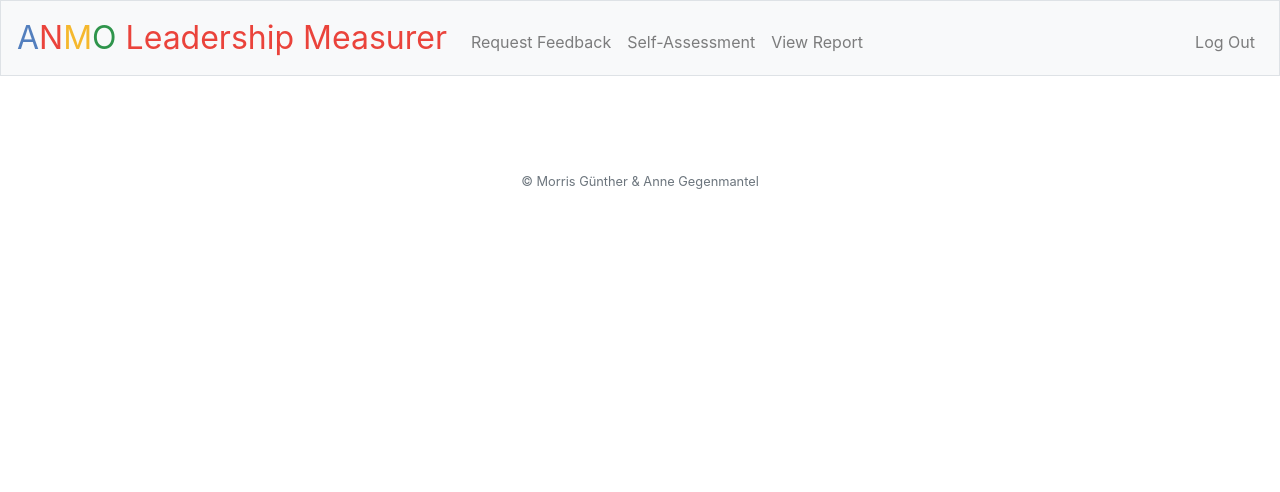
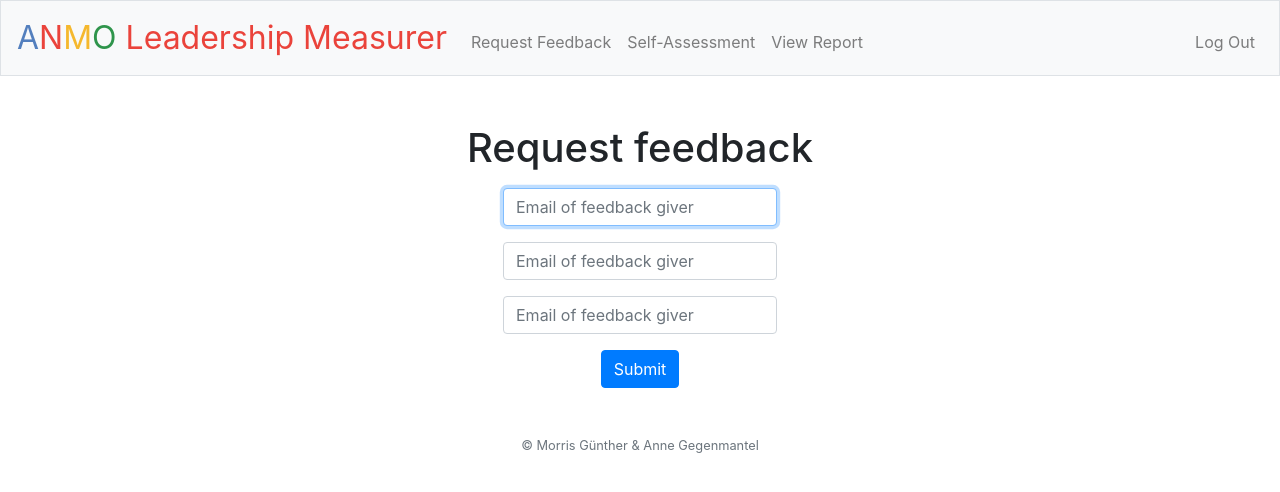
Before and after one commit to MorrisGunther/FINAL, a Flask app: page /manager_request_feedback in a window 1280 px wide. Shown: the top 492 px of the page. Run offline with Flask 2, Linux system fonts and the light colour scheme; a user stored in the database is signed in; parts of the project's set-up code (start-up, migrations or seed data) failed here and were passed over; some libraries are stand-ins or nearby versions.

Commit message:
added smtplib but without email MIME etc

```diff
--- a/application.py
+++ b/application.py
@@ -1,4 +1,8 @@
 import os
+import smtplib
+
+from email.MIMEMultipart import MIMEMultipart
+from email.MIMEText import MIMEText
 
 from cs50 import SQL
 from flask import Flask, flash, jsonify, redirect, render_template, request, session
@@ -162,8 +166,16 @@ def manager_request_feedback():
 
     # If the request method is POST, do the below
     if request.method == "POST":
-        print("hello")
-        # TODO MORRIS
+        #usign https://www.pythonforbeginners.com/code-snippets-source-code/using-python-to-send-email
+
+        server = smtplib.SMTP('smtp.gmail.com', 587)
+
+        #Next, log in to the server
+        server.login("youremailusername", "password")
+
+        #Send the mail
+        msg = "/nHere are your login credentials" # The /n separates the message from the headers
+        server.sendmail("you@gmail.com", "target@example.com", msg)
 
     # If the request method is GET, this renders the template "manager_request_feedback.html" via which the logged-in manager can ...
     else:
@@ -219,6 +231,8 @@ def manager_self_assessment():
         Q40 = request.form.get("Q40")
         Description = request.form.get("Description")
 
+        print(Q1)
+        print(manager_id)
         # insert the survey values into the table
         selfassessment = db.execute("INSERT INTO surveyanswers(manager_id, Q1, Q2, Q3, Q4, Q5, Q6, Q7, Q8, Q9, Q10, Q11, Q12, Q13, Q14, Q15, Q16, Q17, Q18, Q19, Q20, Q21, Q22, Q23, Q24, Q25, Q26, Q27, Q28, Q29, Q30, Q31, Q32, Q33, Q34, Q35, Q36, Q37, Q38, Q39, Q40, Description) VALUES (:manager_id, :Q1, :Q2, :Q3, :Q4, :Q5, :Q6, :Q7, :Q8, :Q9, :Q10, :Q11, :Q12, :Q13, :Q14, :Q15, :Q16, :Q17, :Q18, :Q19, :Q20, :Q21, :Q22, :Q23, :Q24, :Q25, :Q26, :Q27, :Q28, :Q29, :Q30, :Q31, :Q32, :Q33, :Q34, :Q35, :Q36, :Q37, :Q38, :Q39, :Q40, :Description)",
                                     manager_id = manager_id, Q1=Q1, Q2=Q2, Q3=Q3, Q4=Q4, Q5=Q5, Q6=Q6, Q7=Q7, Q8=Q8, Q9=Q9, Q10=Q10, Q11=Q11, Q12=Q12, Q13=Q13, Q14=Q14, Q15=Q15, Q16=Q16, Q17=Q17, Q18=Q18, Q19=Q19, Q20=Q20, Q21=Q21, Q22=Q22, Q23=Q23, Q24=Q24, Q25=Q25, Q26=Q26, Q27=Q27, Q28=Q28, Q29=Q29, Q30=Q30, Q31=Q31, Q32=Q32, Q33=Q33, Q34=Q34, Q35=Q35, Q36=Q36, Q37=Q37, Q38=Q38, Q39=Q39, Q40=Q40, Description=Description)
--- a/templates/manager_request_feedback.html
+++ b/templates/manager_request_feedback.html
@@ -1,9 +1,27 @@
 {% extends "manager_layout.html" %}
 
 {% block title %}
-    Log In
+    Request feedback
 {% endblock %}
 
 {% block main %}
-    <!-- TODO -->
+    <!-- http://getbootstrap.com/docs/4.1/content/typography/ -->
+    <h1 class="mb-3">Request feedback</h1>
+
+    <!-- http://getbootstrap.com/docs/4.1/components/forms/ -->
+    <form action="/manager_index" method="post">
+        <!--Input field for name of manager-->
+        <div class="form-group">
+            <input autocomplete="off" autofocus class="form-control" name="email" placeholder="Email of feedback giver" type="text">
+        </div>
+        <div class="form-group">
+            <input autocomplete="off" autofocus class="form-control" name="email" placeholder="Email of feedback giver" type="text">
+        </div>
+        <div class="form-group">
+            <input autocomplete="off" autofocus class="form-control" name="email" placeholder="Email of feedback giver" type="text">
+        </div>
+         <!--Submit button-->
+        <!-- http://getbootstrap.com/docs/4.1/components/buttons/ -->
+        <button class="btn btn-primary" type="Submit">Submit</button>
+    </form>
 {% endblock %}
```
